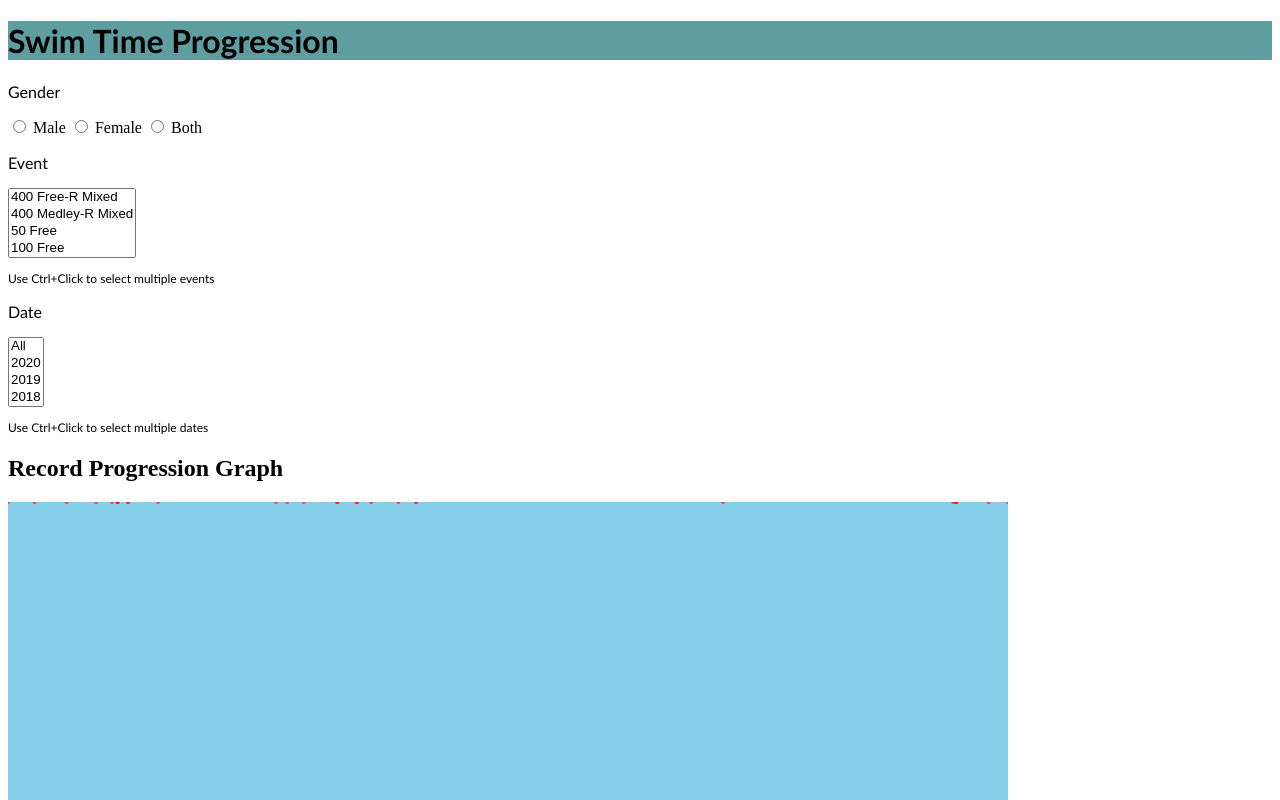
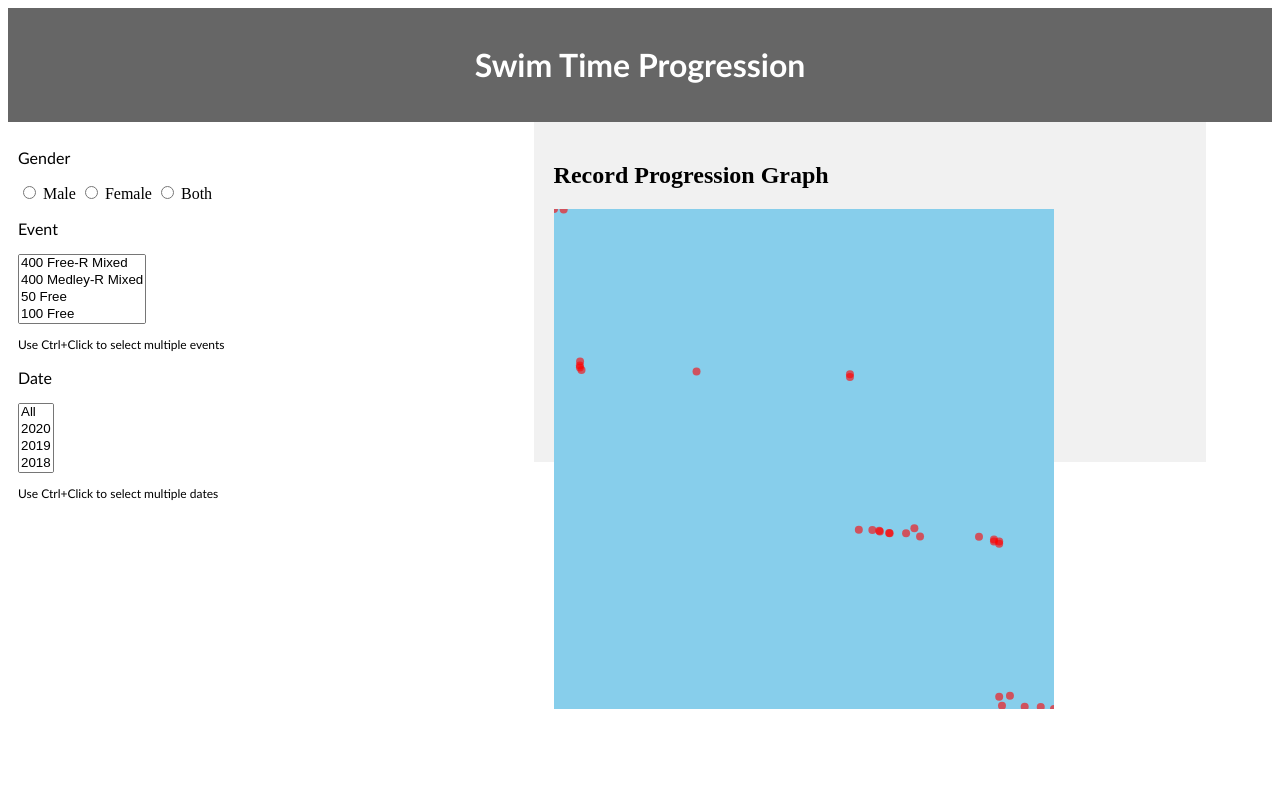
Before and after one commit to bmg23/MathW82SwimProject, a plain HTML site: page docs/index.html in a window 1280 px wide. Shown: the top 800 px of the page. Drawn offline with nearby package versions, Linux system fonts and the light colour scheme.

Commit message:
changed the structure of the page

```diff
--- a/docs/index.html
+++ b/docs/index.html
@@ -12,12 +12,13 @@
 
 </head>
 
-    <body>
-        <div class="topOfPage">
-            <h1 class="header">Swim Time Progression</h1>
+    <body class="row">
+        <div class="header">
+            <h1>Swim Time Progression</h1>
         </div>
 
         <!---Graph Input Options-->
+        <div class = 'column'>
             <p class="option">Gender</p>
             <input type="radio" name="gender" value="male"> Male </input>
             <input type="radio" name="gender" value="female"> Female </input>
@@ -30,11 +31,12 @@
             <p class="option">Date</p>
             <select multiple id="date"></select>
             <p class="smallText">Use Ctrl+Click to select multiple dates</p>
+        </div>
 
 
+        <div class="graph" >
+            <h2>Record Progression Graph</h2>
 
-        <h2>Record Progression Graph</h2>
-        <div>
             <svg id="graph"></svg>
         </div>
     </body>
--- a/docs/mainPage.css
+++ b/docs/mainPage.css
@@ -1,10 +1,12 @@
 /*Top of Page*/
-.topOfPage {
-  background-color: cadetblue;
-}
 
 .header {
   font-family: "Trebuchet MS", Helvetica, sans-serif;
+  background-color: #666;
+  padding: 16px;
+  text-align: center;
+  font-size: 16px;
+  color: white;
 }
 
 .option {
@@ -16,3 +18,25 @@
   font-family: "Trebuchet MS", Helvetica, sans-serif;
   font-size: 12px;
 }
+
+.graph {
+  float: left;
+  padding: 20px;
+  width: 50%;
+  background-color: #f1f1f1;
+  height: 300px; /* only for demonstration, should be removed */
+}
+
+.column {
+  float: left;
+  width: 40%;
+  padding: 10px;
+  height: 500px;
+}
+
+/* Clear floats after the columns */
+.row:after {
+  content: "";
+  display: table;
+  clear: both;
+}
--- a/docs/mainPage.js
+++ b/docs/mainPage.js
@@ -78,7 +78,7 @@ let countries = {"USA":"United States of America", "BRA":"Brazil", "FRA":"France
 
 /******************************Script for graphing*************************************/
 
-LCM_World_Records = [];
+let LCM_World_Records = [];
 
 /*isRecord
  * Input: Record Object
@@ -186,7 +186,7 @@ function cleanUp(record) {
   record['Country'] = converCountry(record['Country']);
   record['Date'] = new Date(record['Date']);
   record['Rank'] = Number(record['Rank']);
-  record['Total Time'] = timeToMS(record['Time']);
+  record['TotalTime'] = timeToMS(record['Time']);
 
   return record;
 }
@@ -256,13 +256,20 @@ function graph() {
   let swimTimes = LCM_World_Records.map(d => d.TotalTime);
 
 
+
+
   let swim50FreeMens = filterArray(LCM_World_Records, "Event", "Men's 50 FR LCM");
-  swimDates = swim50FreeMens.map(d => d.Date);
+
+
+  let swim50FrMensDates = swim50FreeMens.map(d => d.Date);
+
+
   let swim50FreeMensTimes = swim50FreeMens.map(d => d.TotalTime);
+  console.log(swim50FreeMensTimes);
 
   /*GRAPH TIME*/
-  let outerWidth = 1000
-  let outerHeight = 600
+  let outerWidth = 500
+  let outerHeight = 500
   //let margins = { top: 30, bottom: 50, left: 50, right: 30 }
   //let innerWidth = outerWidth - margins.left - margins.right
   //let innerHeight = outerHeight - margins.top - margins.bottom
@@ -271,18 +278,19 @@ function graph() {
     .attr('width', outerWidth)
     .attr('height', outerHeight)
     .style('background-color', 'skyblue')
+    .attr('align', 'center');
 
 
 
   let dateXScale =
     d3.scaleLinear()
-      .domain(d3.extent(swimDates))
-      .range([0, 1000])
+      .domain(d3.extent(swim50FrMensDates))
+      .range([outerWidth, 0])
 
   let timeYScale =
     d3.scaleLinear()
       .domain(d3.extent(swim50FreeMensTimes))
-      .range([0, 600])
+      .range([0, outerHeight])
 
 
   d3.select('svg#graph')
@@ -292,7 +300,7 @@ function graph() {
     .append('circle')
     .attr('cx', d => dateXScale(d.Date))
     .attr('cy', d => timeYScale(d.TotalTime))
-    .attr('r', 2)
+    .attr('r', 4)
     .style('fill', 'red')
     .style('stroke-width', 5)
     .style('opacity', 0.6);
```
Lines whose indentation alone changed are shown as unchanged.
